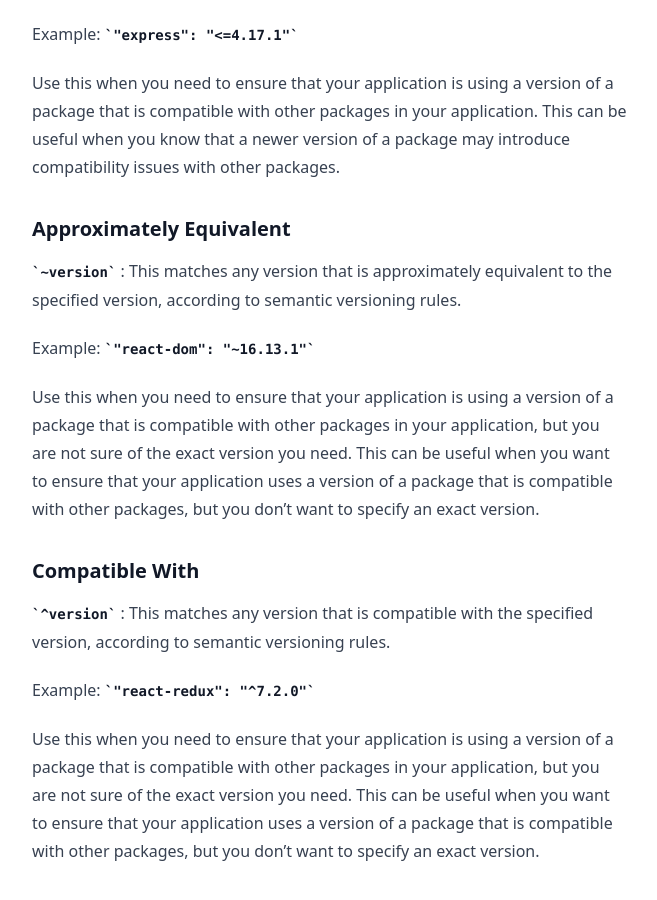
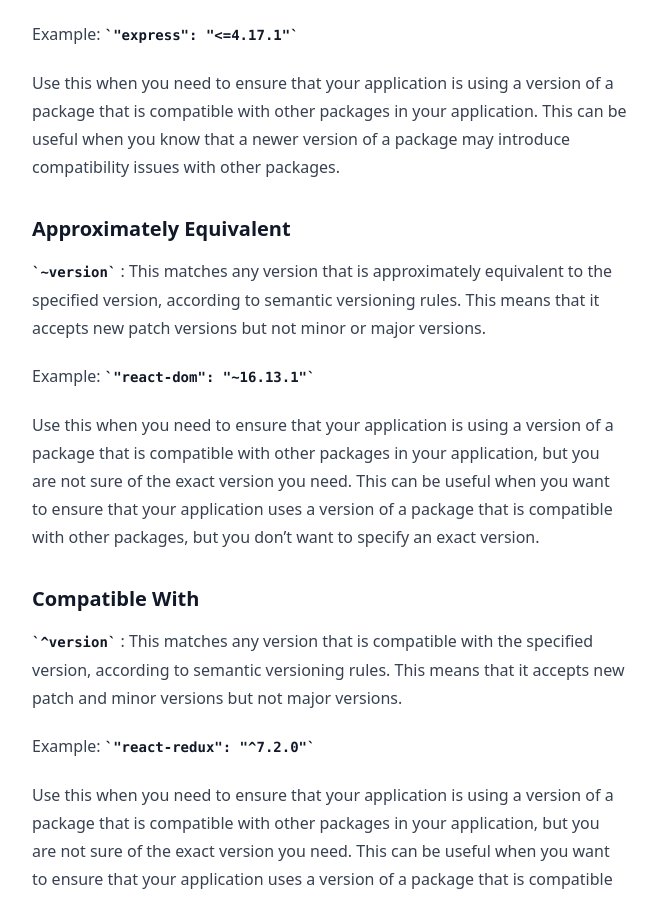
Before and after one commit to jmonterroso/jmonterroso.github.io, a Jekyll site: the page built from _posts/2023-05-26-understanding-npm-dependencies-version-specifiers.md, in a window 1280 px wide and 900 px high, scrolled down 2011 px. Shown: the whole window, without its empty margins (272-929 px from the left). Built offline with Jekyll 4.4.1, drawn with Linux system fonts in a browser that asks for light colours; nearby versions of some CDN libraries.

Commit message:
feat:copy update

```diff
--- a/_posts/2023-05-26-understanding-npm-dependencies-version-specifiers.md
+++ b/_posts/2023-05-26-understanding-npm-dependencies-version-specifiers.md
@@ -55,14 +55,15 @@ Example: `"express": "<=4.17.1"`
 
 Use this when you need to ensure that your application is using a version of a package that is compatible with other packages in your application. This can be useful when you know that a newer version of a package may introduce compatibility issues with other packages.
 ### Approximately Equivalent
-`~version` : This matches any version that is approximately equivalent to the specified version, according to semantic versioning rules.
+`~version` : This matches any version that is approximately equivalent to the specified version, according to semantic versioning rules. This means that it accepts new patch versions but not minor or major versions.
+
 
 Example: `"react-dom": "~16.13.1"`
 
 Use this when you need to ensure that your application is using a version of a package that is compatible with other packages in your application, but you are not sure of the exact version you need. This can be useful when you want to ensure that your application uses a version of a package that is compatible with other packages, but you don't want to specify an exact version.
 
 ### Compatible With
-`^version` : This matches any version that is compatible with the specified version, according to semantic versioning rules.
+`^version` : This matches any version that is compatible with the specified version, according to semantic versioning rules. This means that it accepts new patch and minor versions but not major versions.
 
 Example: `"react-redux": "^7.2.0"`
 
```
